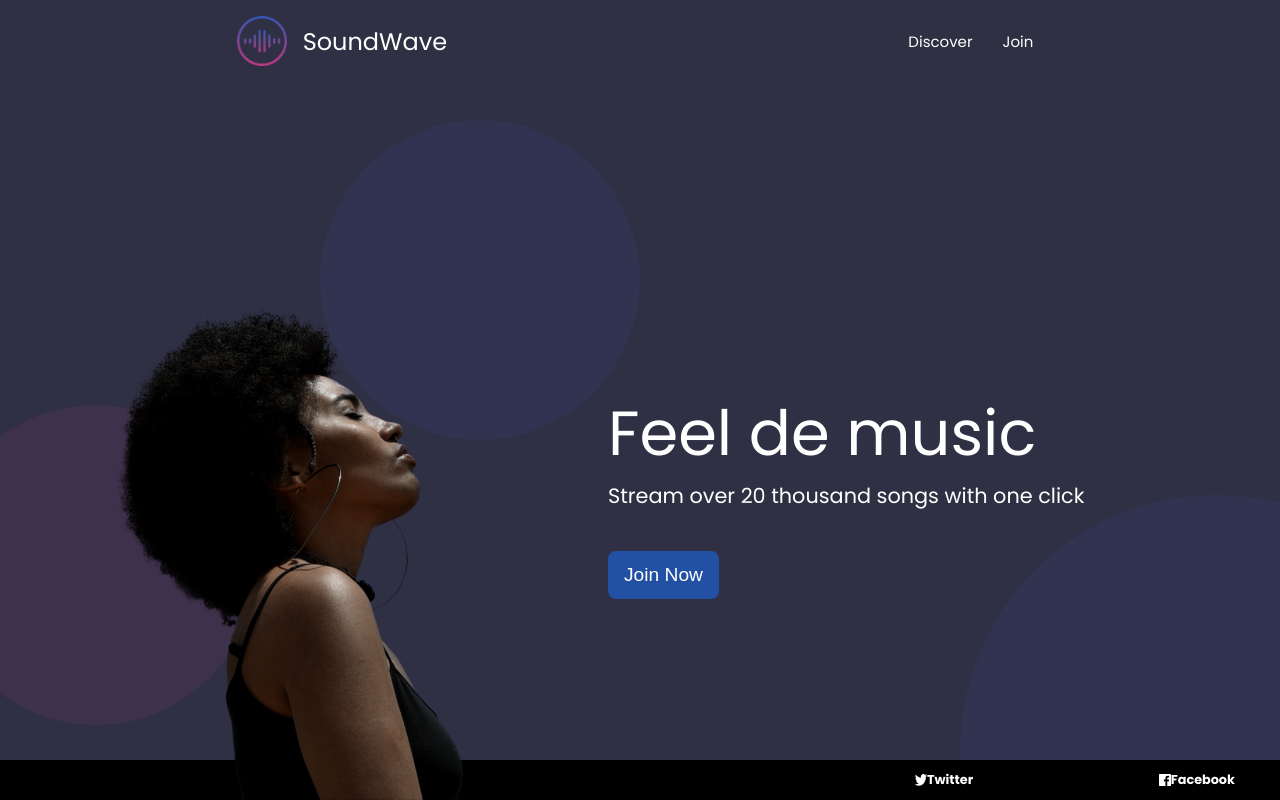
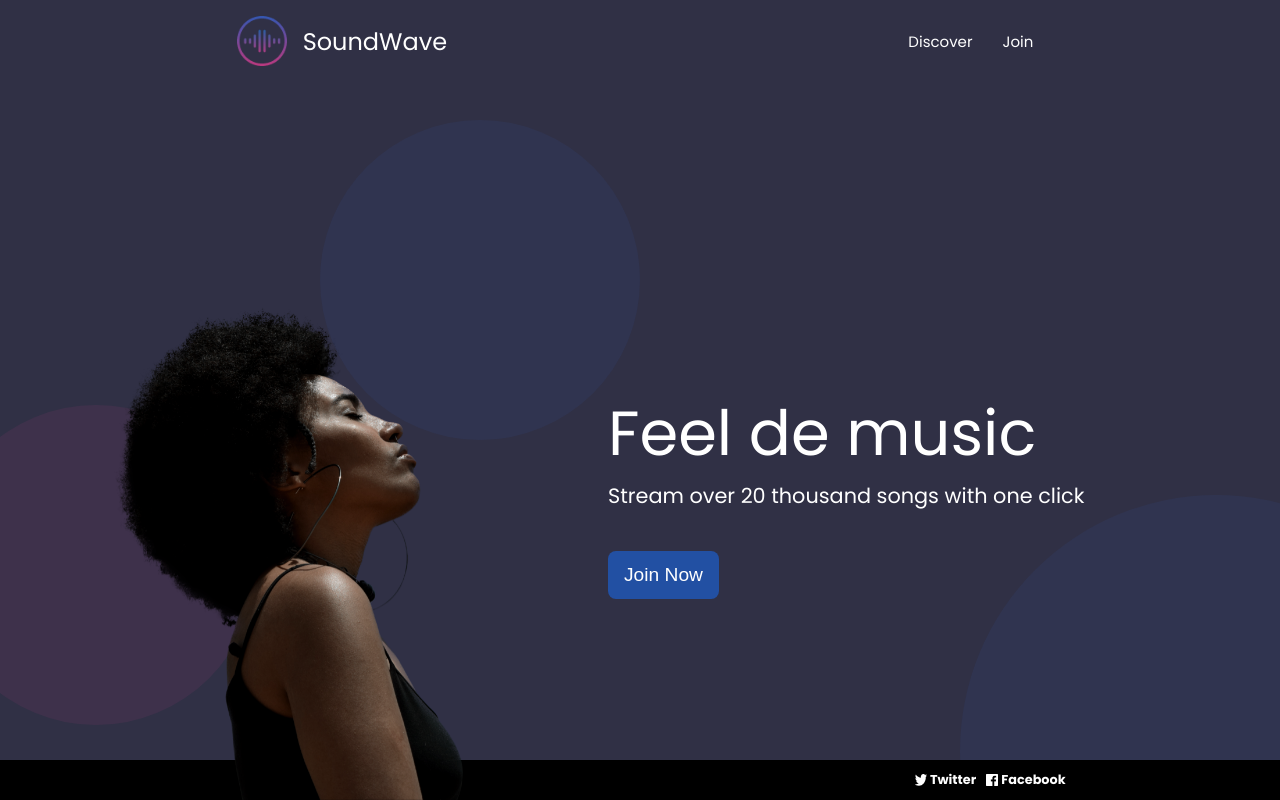
Before and after one commit to EqualWaveStudio/soundwave, a React (Create React App) app: page / in a window 1280 px wide. Built offline with nearby package versions, Linux system fonts and the light colour scheme.

Commit message:
footer finalizado para ajustes finales

```diff
--- a/src/Components/Footer.css
+++ b/src/Components/Footer.css
@@ -6,19 +6,20 @@ body {
   color: white;
   font-weight: bold;
   text-decoration: none;
+  margin-right: 13vw;
 
-}
-
-.rs-button{
-  margin: 10%;
 }
 
 .t-button{
   margin-right: 1vw;
+}
+
+.rs-button {
+  padding: 3px;
 
 }
 
-.logors {
+.logoRs {
   margin-left: -25vw;
   margin-right: 10%;
   width: 12px;
@@ -52,7 +53,6 @@ body {
     display: flex;
     margin-left: 25%;
     order: 1;
-    margin-top: 8px;
 
   }
 
@@ -62,4 +62,6 @@ body {
     justify-content: center;
     align-items: center;
     order: 2;
+
+
   }
--- a/src/Components/Footer.jsx
+++ b/src/Components/Footer.jsx
@@ -21,9 +21,9 @@ const Buttons = () => {
       return (
         // <div className='Footer-container'>
       <div className='Footer-Right'>
-      <img className="logors" src={ LogoFacebook } alt="LogoFacebook" />
+      <img className="logoRs" src={ LogoFacebook } alt="LogoFacebook" />
         <Link to= "https://twitter.com/?lang=es"  className="rs-button">Facebook</Link>
-        <img className="logors" src={ LogoTwitter } alt="LogoTwitter" />
+        <img className="logoRs" src={ LogoTwitter } alt="LogoTwitter" />
         <Link to="https://es-es.facebook.com/" className="rs-button">Twitter</Link>
       </div>
       // </div>
```
